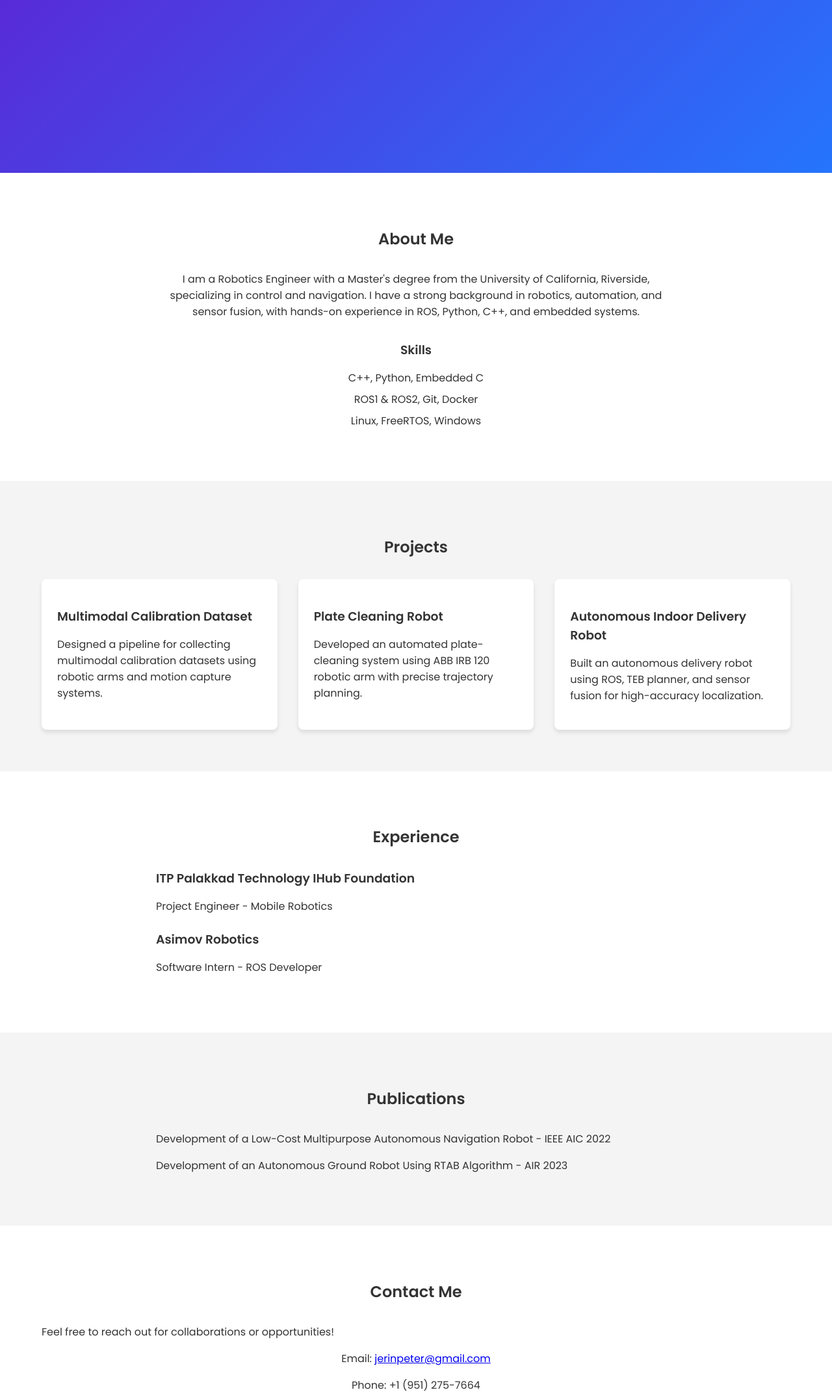
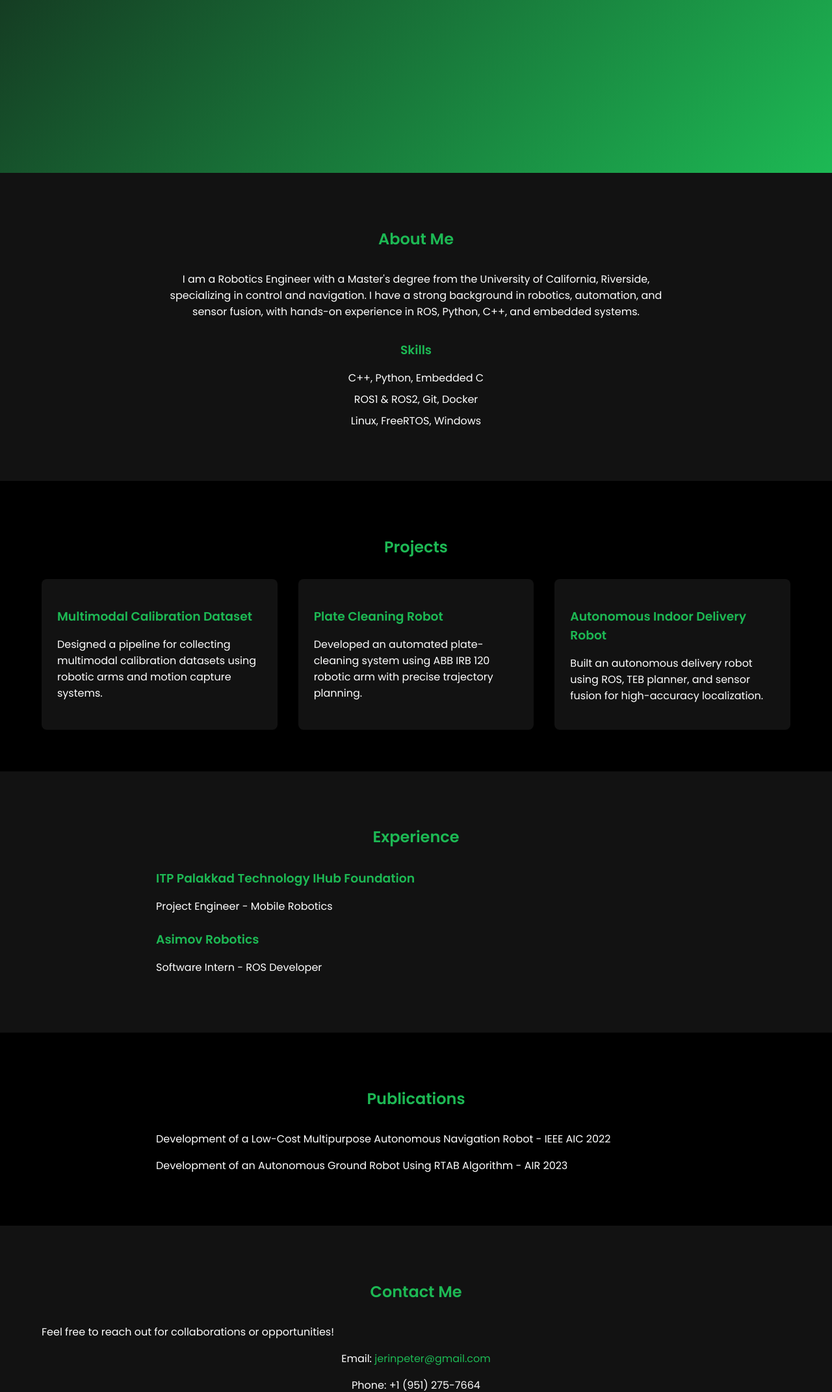
Before and after one commit to darshan-kt/darshan-kt.github.io, a plain HTML site: page index.html in a window 1280 px wide. Shown: the part 658-2800 px from the top of the page at 65% size. Drawn offline with Linux system fonts and the light colour scheme.

Commit message:
updated color theme

```diff
--- a/style.css
+++ b/style.css
@@ -3,8 +3,8 @@ body {
     font-family: 'Poppins', sans-serif;
     margin: 0;
     padding: 0;
-    color: #333;
-    background-color: #f4f4f4;
+    color: #fff; /* White text for contrast */
+    background-color: #121212; /* Dark background */
   }
 
   .container {
@@ -15,8 +15,8 @@ body {
 
   /* Navigation Bar */
   nav {
-    background-color: #333;
-    color: #fff;
+    background-color: #000; /* Black navigation bar */
+    color: #1db954; /* Spotify green */
     padding: 1rem 0;
     position: sticky;
     top: 0;
@@ -26,6 +26,7 @@ body {
   nav .logo {
     font-size: 1.5rem;
     font-weight: 600;
+    color: #1db954; /* Spotify green */
   }
 
   nav .nav-links {
@@ -35,9 +36,14 @@ body {
   }
 
   nav .nav-links a {
-    color: #fff;
+    color: #fff; /* White text for links */
     text-decoration: none;
     font-weight: 400;
+    transition: color 0.3s ease;
+  }
+
+  nav .nav-links a:hover {
+    color: #1db954; /* Spotify green on hover */
   }
 
   /* Home Section */
@@ -47,7 +53,7 @@ body {
     justify-content: center;
     align-items: center;
     text-align: center;
-    background: linear-gradient(135deg, #6a11cb, #2575fc);
+    background: linear-gradient(135deg, #121212, #1db954); /* Gradient from black to green */
     color: #fff;
   }
 
@@ -65,17 +71,23 @@ body {
     color: #fff;
     margin: 0 0.5rem;
     font-size: 1.5rem;
+    transition: color 0.3s ease;
+  }
+
+  .social-links a:hover {
+    color: #1db954; /* Spotify green on hover */
   }
 
   /* About Section */
   .about-section {
     padding: 4rem 0;
-    background-color: #fff;
+    background-color: #121212; /* Dark background */
   }
 
   .about-section h2 {
     text-align: center;
     margin-bottom: 2rem;
+    color: #1db954; /* Spotify green */
   }
 
   .about-section p {
@@ -90,6 +102,7 @@ body {
 
   .skills h3 {
     margin-bottom: 1rem;
+    color: #1db954; /* Spotify green */
   }
 
   .skills ul {
@@ -104,12 +117,13 @@ body {
   /* Projects Section */
   .projects-section {
     padding: 4rem 0;
-    background-color: #f4f4f4;
+    background-color: #000; /* Black background */
   }
 
   .projects-section h2 {
     text-align: center;
     margin-bottom: 2rem;
+    color: #1db954; /* Spotify green */
   }
 
   .project-grid {
@@ -119,25 +133,33 @@ body {
   }
 
   .project-card {
-    background-color: #fff;
+    background-color: #121212; /* Dark background */
     padding: 1.5rem;
     border-radius: 8px;
     box-shadow: 0 4px 6px rgba(0, 0, 0, 0.1);
+    transition: transform 0.3s ease, box-shadow 0.3s ease;
+  }
+
+  .project-card:hover {
+    transform: translateY(-10px);
+    box-shadow: 0 8px 12px rgba(0, 0, 0, 0.2);
   }
 
   .project-card h3 {
     margin-bottom: 1rem;
+    color: #1db954; /* Spotify green */
   }
 
   /* Experience Section */
   .experience-section {
     padding: 4rem 0;
-    background-color: #fff;
+    background-color: #121212; /* Dark background */
   }
 
   .experience-section h2 {
     text-align: center;
     margin-bottom: 2rem;
+    color: #1db954; /* Spotify green */
   }
 
   .experience-list {
@@ -151,17 +173,19 @@ body {
 
   .experience-item h3 {
     margin-bottom: 0.5rem;
+    color: #1db954; /* Spotify green */
   }
 
   /* Publications Section */
   .publications-section {
     padding: 4rem 0;
-    background-color: #f4f4f4;
+    background-color: #000; /* Black background */
   }
 
   .publications-section h2 {
     text-align: center;
     margin-bottom: 2rem;
+    color: #1db954; /* Spotify green */
   }
 
   .publications-section ul {
@@ -178,22 +202,33 @@ body {
   /* Contact Section */
   .contact-section {
     padding: 4rem 0;
-    background-color: #fff;
+    background-color: #121212; /* Dark background */
   }
 
   .contact-section h2 {
     text-align: center;
     margin-bottom: 2rem;
+    color: #1db954; /* Spotify green */
   }
 
   .contact-info {
     text-align: center;
   }
 
+  .contact-info a {
+    color: #1db954; /* Spotify green */
+    text-decoration: none;
+    transition: color 0.3s ease;
+  }
+
+  .contact-info a:hover {
+    color: #fff; /* White on hover */
+  }
+
   /* Footer */
   footer {
-    background-color: #333;
-    color: #fff;
+    background-color: #000; /* Black background */
+    color: #1db954; /* Spotify green */
     text-align: center;
     padding: 1rem 0;
   }
```
